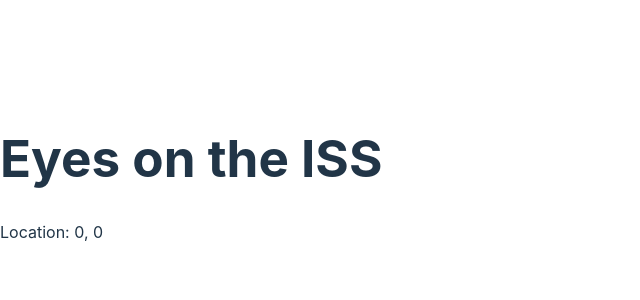
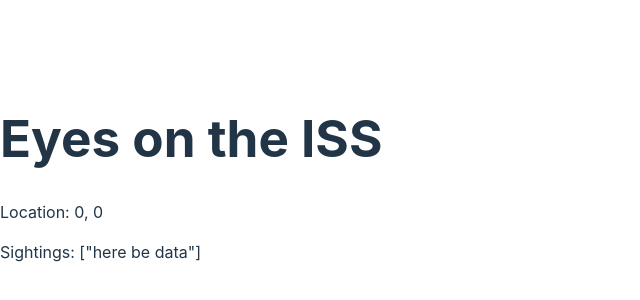
Before and after one commit to blair3003/eyes-on-the-iss, a React (Vite) app: page / in a window 1280 px wide. Shown: the part 222-522 px from the top of the page, without its empty margins (0-640 px from the left). Built offline with nearby package versions, Linux system fonts and the light colour scheme; no server answers.

Commit message:
sightings

```diff
--- a/src/App.jsx
+++ b/src/App.jsx
@@ -2,12 +2,13 @@
 
 const App = () => {
 
-    const { location } = useApplicationState()
+    const { location, sightings } = useApplicationState()
 
     return (
         <div className="App">
             <h1>Eyes on the ISS</h1>
             <p>Location: {JSON.stringify(location?.lat)}, {JSON.stringify(location?.lon)}</p>
+            <p>Sightings: {JSON.stringify(sightings)}</p>
 
         </div>
     )
--- a/src/store.jsx
+++ b/src/store.jsx
@@ -6,6 +6,7 @@
 		lat: 0,
 		lon: 0
 	})
+	const [sightings, setSightings] = useState([])
 
 	useEffect(() => {
 		const localLocation = localStorage.getItem('location')
@@ -32,7 +33,29 @@
 		}
 	}, [])
 
+	useEffect(() => {
+		console.log('Location changed - getting ISS sightings')
+		let data = localStorage.getItem('data')
+		if (!data) {
+			console.log("Getting positional data from NASA")
+			// TODO: Fetch data with either Axios or React Query
+			// https://www.youtube.com/watch?v=lLWfZL-Y8lM
+			data = JSON.stringify(['here be data'])
+
+			localStorage.setItem('data', data)
+		}
+
+		// TODO: Determine sightings based on data
+
+
+
+		setSightings(JSON.parse(data))
+
+
+	}, [location])
+
 	return {
-		location
+		location,
+		sightings
 	}
 }
```
